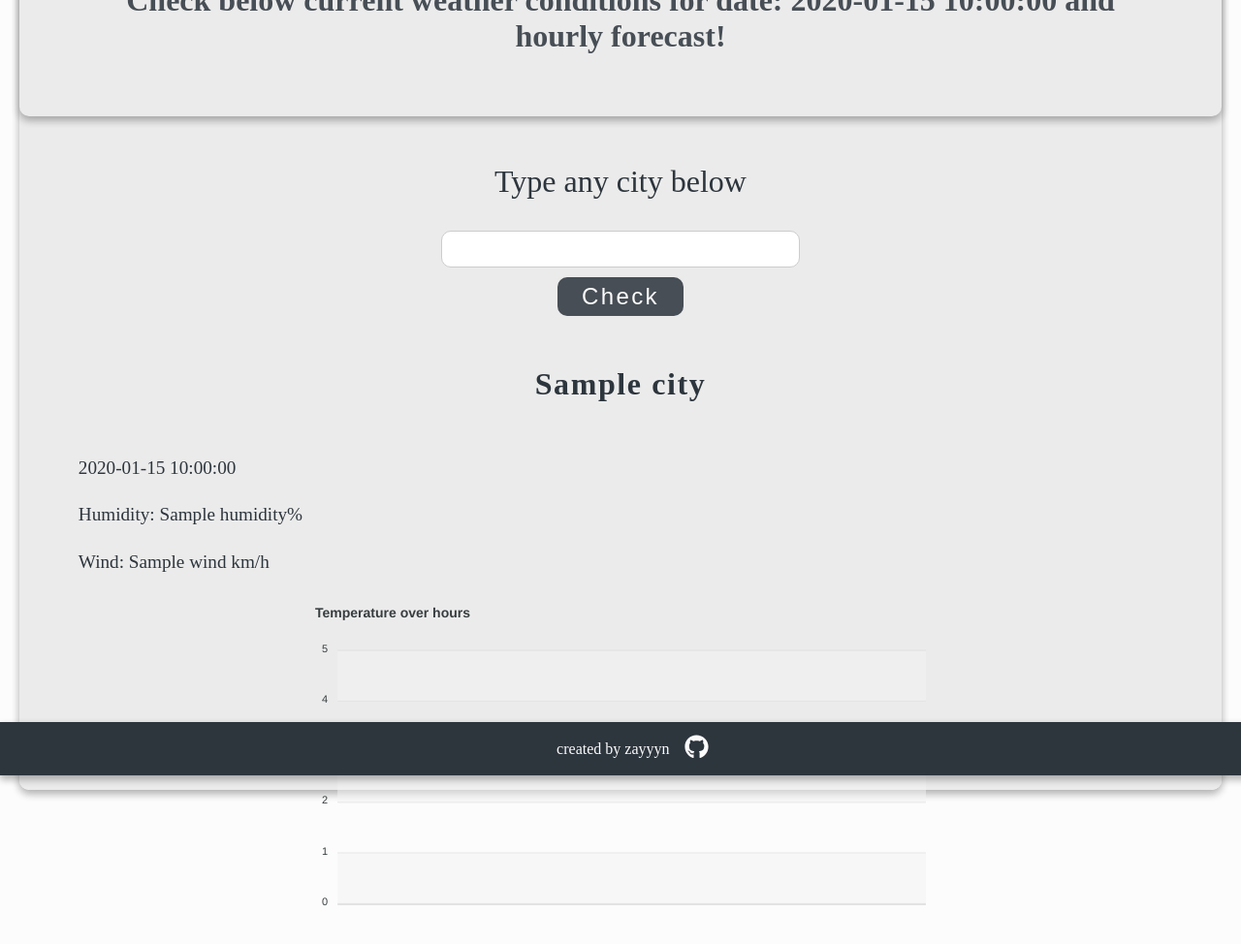
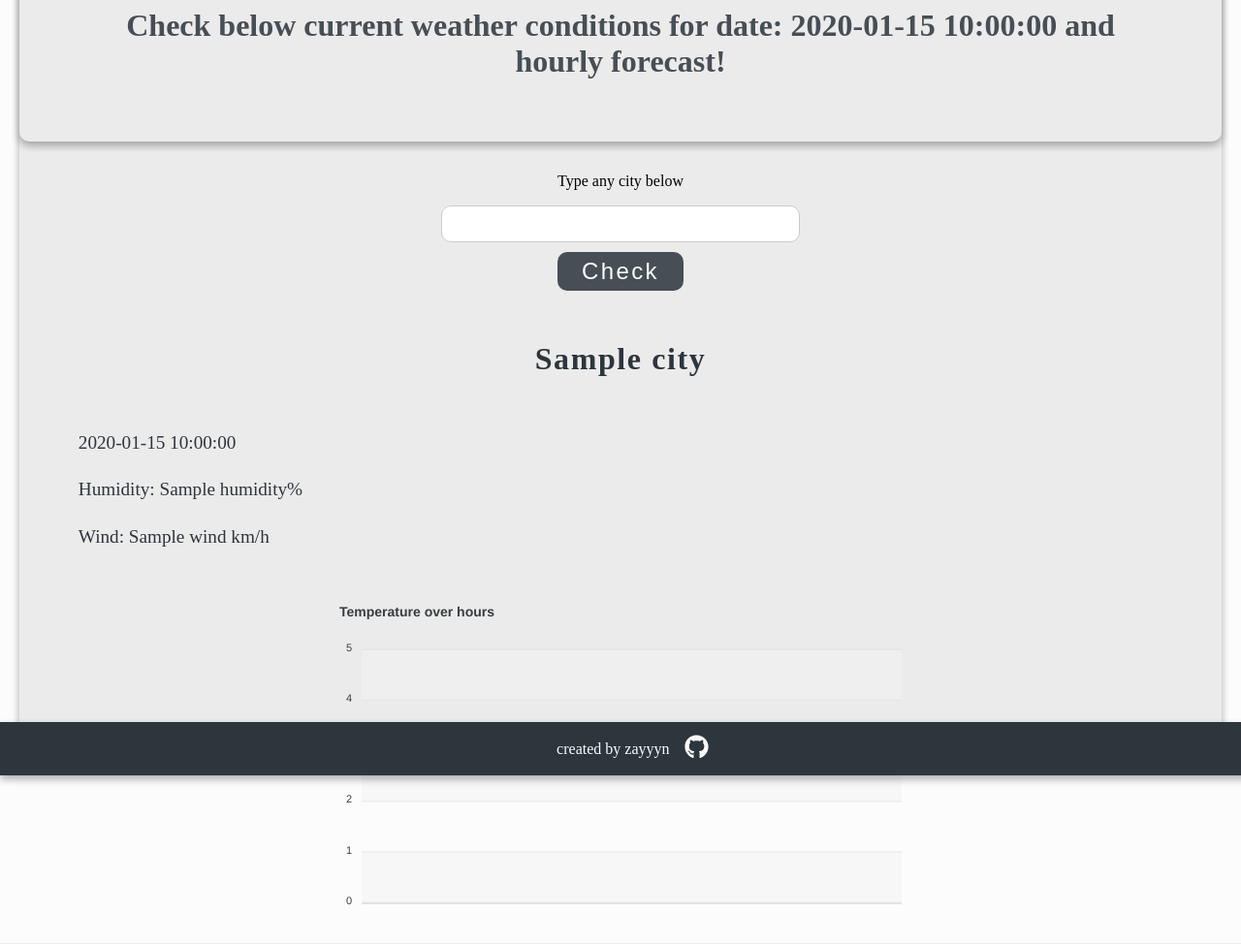
Before and after one commit to zbigniewstefaniuk/weather_api_widget, a Flask app: template templates/city_forecast.html in a window 1280 px wide. Shown: the whole page at 97% size. Run offline with Flask 2, Linux system fonts and the light colour scheme; the template is opened without the code that fills it: most values are stand-ins (such as "Sample title", 1, 10 or a date in 2020); some libraries are stand-ins or nearby versions.

Commit message:
improved divs displaying

```diff
--- a/static/css/style.css
+++ b/static/css/style.css
@@ -45,13 +45,12 @@
   letter-spacing: 0.05em;
 }
 
-p {
+p5 {
   text-align: center;
   color: var(--h2-text);
   grid-area: content;
   font-size: 2em;
   line-height: 1.2em;
-  margin-top: 1em;
 }
 
 p2 {
@@ -63,6 +62,21 @@
   margin-top: 1em;
 }
 
+p3 {
+  text-align: center;
+}
+
+p4 {
+  text-align: center;
+  font-weight: 500;
+  font-size: 5.5em;
+  color: var(--h2-text);
+}
+
+a:link {
+  text-decoration: none;
+}
+
 .main-container {
   text-align: center;
   -webkit-box-shadow: var(--shadows);
@@ -71,6 +85,7 @@
   -webkit-box-align: center;
       -ms-flex-align: center;
           align-items: center;
+  margin-bottom: 2em;
 }
 
 #weather-app {
@@ -83,6 +98,10 @@
       -ms-flex-pack: center;
           justify-content: center;
   margin: auto;
+  padding: 1em;
+}
+
+.before-form {
   padding: 1em;
 }
 
@@ -107,8 +126,29 @@
   margin: 1rem;
 }
 
-.city-weather {
-  right: 0;
+.city-info > div {
+  text-align: start;
+  padding: var(--info-padding);
+}
+
+.weather-panel-show {
+  overflow: hidden;
+  -webkit-box-pack: center;
+      -ms-flex-pack: center;
+          justify-content: center;
+  display: -webkit-box;
+  display: -ms-flexbox;
+  display: flex;
+  -webkit-box-pack: justify;
+      -ms-flex-pack: justify;
+          justify-content: space-between;
+  -webkit-box-align: center;
+      -ms-flex-align: center;
+          align-items: center;
+}
+
+.weather-description {
+  padding: 1em;
 }
 
 .time {
@@ -126,30 +166,22 @@
   padding: var(--info-padding);
 }
 
-.weather-panel-show {
-  overflow: hidden;
-  -webkit-box-pack: center;
-      -ms-flex-pack: center;
-          justify-content: center;
+.weather-temperature {
+  text-align: center;
+}
+
+.weather-icon {
   display: -webkit-box;
   display: -ms-flexbox;
   display: flex;
-  -ms-flex-pack: distribute;
-      justify-content: space-around;
-}
-
-.weather-temperature {
-  font-weight: 600;
-  font-size: 2rem;
-}
-
-.weather-icon {
-  margin-top: 5em;
-  padding: 0 0 0 1em;
+  -webkit-box-align: center;
+      -ms-flex-align: center;
+          align-items: center;
+  padding: 4em;
 }
 
 #chart {
-  max-width: 650px;
+  max-width: 600px;
   margin: 35px auto;
 }
 
--- a/static/css/style.scss
+++ b/static/css/style.scss
@@ -7,12 +7,13 @@
   box-sizing: border-box;
   align-items: center;
   justify-items: center;
+  // setting up variables
   --bg: #fcfcfc;
   --color-headings: #474E55;
   --shadows: 0 4px 8px 0 rgba(0, 0, 0, 0.15), 0 4px 8px 0 rgba(0, 0, 0, 0.19);
   --h2-text: #2d353d;
-  --corners: 10px;
-  --info-padding: .8em;
+  --corners: 10px; // global corners
+  --info-padding: .8em; // global padding
   --color-ready: #23292F;
   --footer-img-filter: invert(91%) sepia(56%) saturate(1%) hue-rotate(15deg) brightness(106%) contrast(98%);
 }
@@ -42,14 +43,12 @@
   letter-spacing: 0.05em;
 }
 
-p {
+p5 {
   text-align: center;
   color: var(--h2-text);
   grid-area: content;
   font-size: 2em;
   line-height: 1.2em;
-  margin-top: 1em;
-
 }
 
 p2 {
@@ -62,11 +61,29 @@
 
 }
 
+p3 {
+  text-align: center;
+}
+
+p4 {
+  text-align: center;
+  font-weight: 500;
+  font-size: 5.5em;
+  color: var(--h2-text);
+}
+
+a:link {
+  text-decoration: none;
+}
+
+// There app styles starts
+
 .main-container {
   text-align: center;
   box-shadow: var(--shadows);
   border-radius: var(--corners);
   align-items: center;
+  margin-bottom: 2em;
 }
 
 #weather-app {
@@ -77,6 +94,10 @@
 .form-container {
   justify-content: center;
   margin: auto;
+  padding: 1em;
+}
+
+.before-form {
   padding: 1em;
 }
 
@@ -98,11 +119,25 @@
   margin: 1rem;
 }
 
-.city-weather {
-  right: 0;
+.city-info>div {
+  text-align: start;
+  padding: var(--info-padding);
+
 }
 
-.weather-description {}
+.weather-panel-show {
+  overflow: hidden;
+  justify-content: center;
+  display: flex;
+  justify-content: space-between;
+  align-items: center;
+}
+
+.city-weather {}
+
+.weather-description {
+  padding: 1em;
+}
 
 .time {
   text-align: start;
@@ -119,29 +154,24 @@
   padding: var(--info-padding);
 }
 
-.weather-panel-show {
-  overflow: hidden;
-  justify-content: center;
-  display: flex;
-  justify-content: space-around;
-}
 
 .weather-temperature {
-  font-weight: 600;
-  font-size: 2rem;
+  text-align: center;
 }
 
 .weather-icon {
-  margin-top: 5em;
-  padding: 0 0 0 1em;
+  display: flex;
+  align-items: center;
+  padding: 4em;
 }
 
 
 
 // HOUR FORCAST
 
+
 #chart {
-  max-width: 650px;
+  max-width: 600px;
   margin: 35px auto;
 }
 
@@ -240,5 +270,5 @@
   height: 25px;
   width: 25px;
   margin-left: 1em;
-  filter: var(--footer-img-filter);
+  filter: var(--footer-img-filter); // with this filter I changed color of image
 }
```
